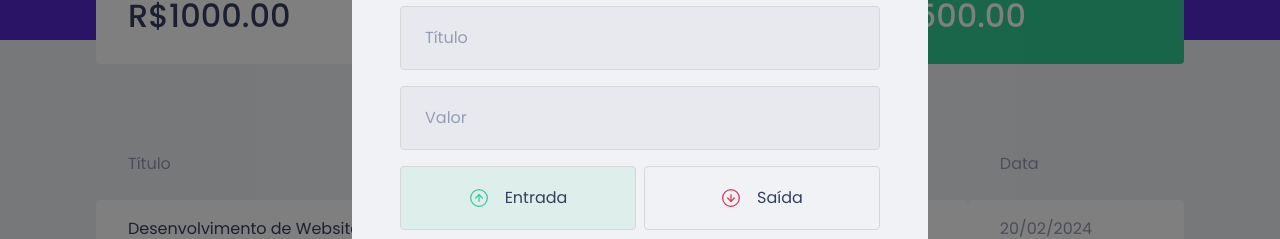
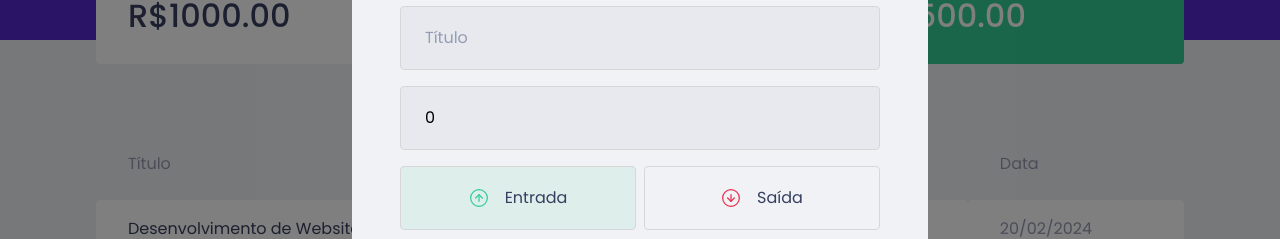
Before and after one commit to alessandro830/dtmoney, a React (Create React App) app: page / in a window 1280 px wide. Both pictures are taken after a click on the button "Nova Transação". Shown: the part 232-471 px from the top of the page. Built offline with nearby package versions, Linux system fonts and the light colour scheme; no server answers; what miragejs would draw is missing.

Commit message:
Salvando Dados do Form

```diff
--- a/src/components/NewTransactionModal/Index.tsx
+++ b/src/components/NewTransactionModal/Index.tsx
@@ -1,9 +1,9 @@
+import { FormEvent, useState } from "react";
 import Modal from "react-modal"
 import incomeImg from "../../assets/income.svg"
 import outcomeImg from "../../assets/outcome.svg"
 import closeImg from "../../assets/close.svg"
 import { Container, RadioBox, TransactionTypeContainer } from "./styles";
-import { useState } from "react";
 
 interface NewTransactionModalProps {
     isOpen: boolean;
@@ -11,7 +11,21 @@
 }
 
 export function NewTransactionModal({ isOpen, onRequestClose }: NewTransactionModalProps) {
+    const [title, setTitle] = useState('')
+    const [value, setValue] = useState(0)
+    const [category, setCategory] = useState('')
     const [type, setType] = useState('deposit')
+
+    function handleCreateNewTransaction(event: FormEvent) {
+        event.preventDefault()
+
+        console.log({
+            title,
+            value,
+            category,
+            type
+        })
+    }
 
     return(
         <Modal
@@ -27,17 +41,21 @@
             >
                 <img src={closeImg} alt="Fechar Modal" />
             </button>
-            <Container>
+            <Container onSubmit={handleCreateNewTransaction}>
                 <h2>Cadastrar Transação</h2>
 
                 <input
                     placeholder="Título"
-                />
+                    value={title}
+                    onChange={event => setTitle(event.target.value)}
+                    />
 
                 <input
                     type="number"
                     placeholder="Valor"
-                />
+                    value={value}
+                    onChange={event => setValue(Number(event.target.value))}
+                    />
 
                 <TransactionTypeContainer>
                     <RadioBox
@@ -55,7 +73,7 @@
                         onClick={() => { setType('withdraw') }}
                         isActive={type === 'withdraw'}
                         activeColor="red"
-                    >
+                        >
                         <img src={outcomeImg} alt="Saída" />
                         <span>Saída</span>
                     </RadioBox>
@@ -63,6 +81,8 @@
 
                 <input
                     placeholder="Categoria"
+                    value={category}
+                    onChange={event => setCategory(event.target.value)}
                 />
 
                 <button type="submit">
```
